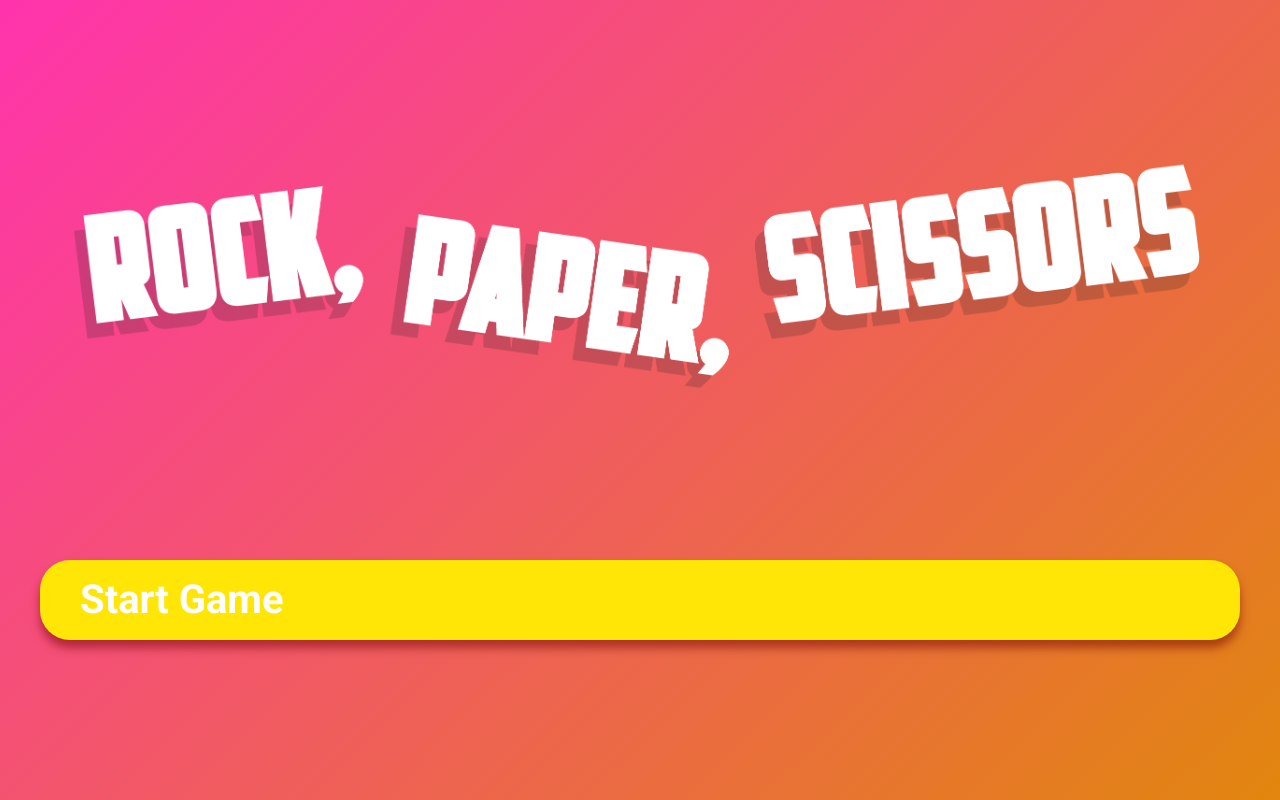
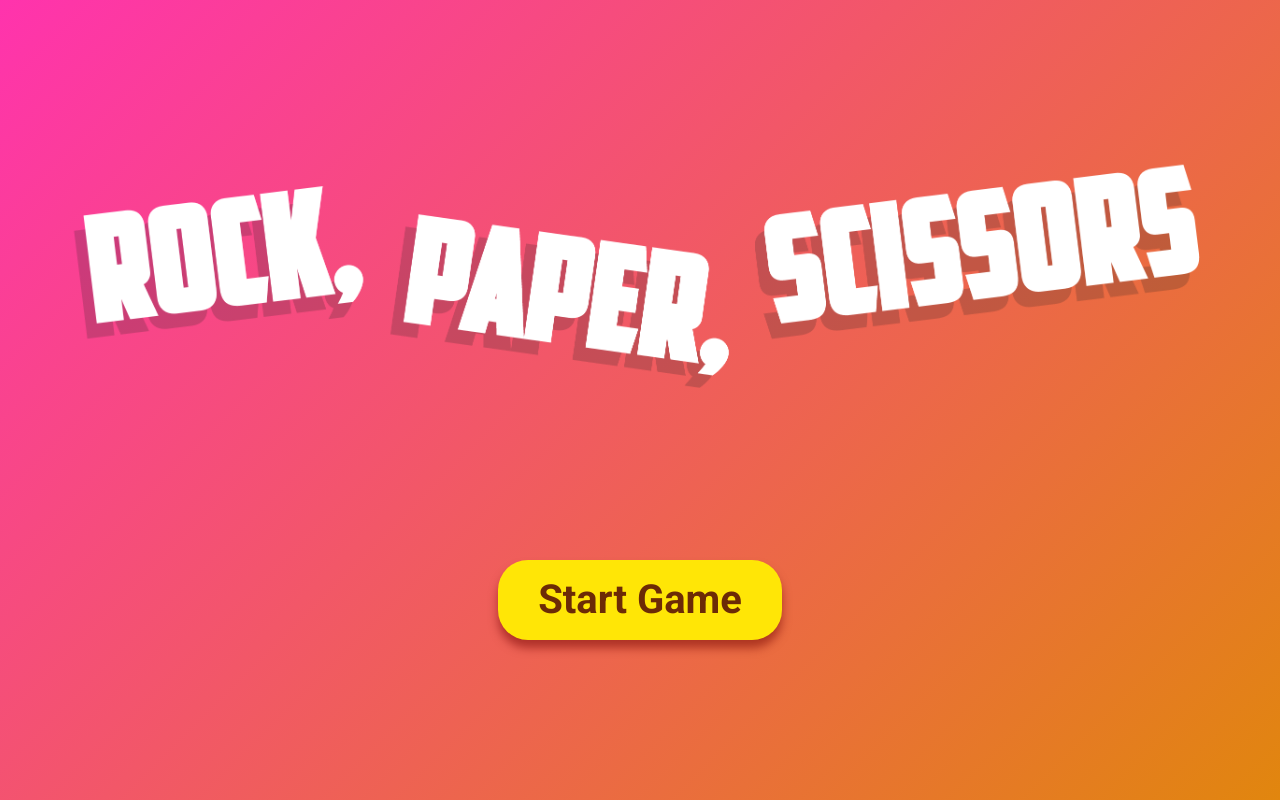
Before and after one commit to dwhite02/rock-paper-scissors, a Vue app: page / in a window 1280 px wide. Built offline with nearby package versions, Linux system fonts and the light colour scheme.

Commit message:
screen button css hack

```diff
--- a/src/App.vue
+++ b/src/App.vue
@@ -6,7 +6,6 @@
 </template>
 
 <script>
-import HelloWorld from './components/HelloWorld.vue'
 import GameScreen from './components/GameScreen.vue'
 import GamePlay from './components/GamePlay.vue'
 
@@ -19,7 +18,7 @@ export default {
     }
   },
   components: {
-    HelloWorld, GameScreen, GamePlay
+    GameScreen, GamePlay
   },
   methods: {
     startGame: function () {
--- a/src/components/GameScreen.vue
+++ b/src/components/GameScreen.vue
@@ -4,7 +4,7 @@
             <img class="rps-logo h-20 sm:h-48 lg:h-64 mx-auto" src="/images/title.png"/>
         </div>
         <div>
-            <div v-on:click="$emit('begin')" class="overflow-hidden rps-button mx-auto"> <p>Start Game</p> </div>
+            <button v-on:click="$emit('begin')" class="rps-button mx-auto"> Start Game </button>
         </div>
     </div>
 </template>
@@ -14,17 +14,21 @@
 <style scoped lang="scss">
     .rps-button {
         background-color: #FFE606;
+        overflow: hidden;
         border-radius: 30px;
-        color: #fff;
+        color: #6C2B06;
         padding: 10px 40px;
         font-size: 40px;
         font-weight: 700;
+        display: block;
         margin-top: 12%;
         position: relative;
         top:0;
         box-shadow: 0 8px 10px rgba(113,0,0,.5);
         transition: top .3s, box-shadow .35s;
-        cursor: pointer;
+        z-index: 10;
+
+
 
 
         &:hover {
```
